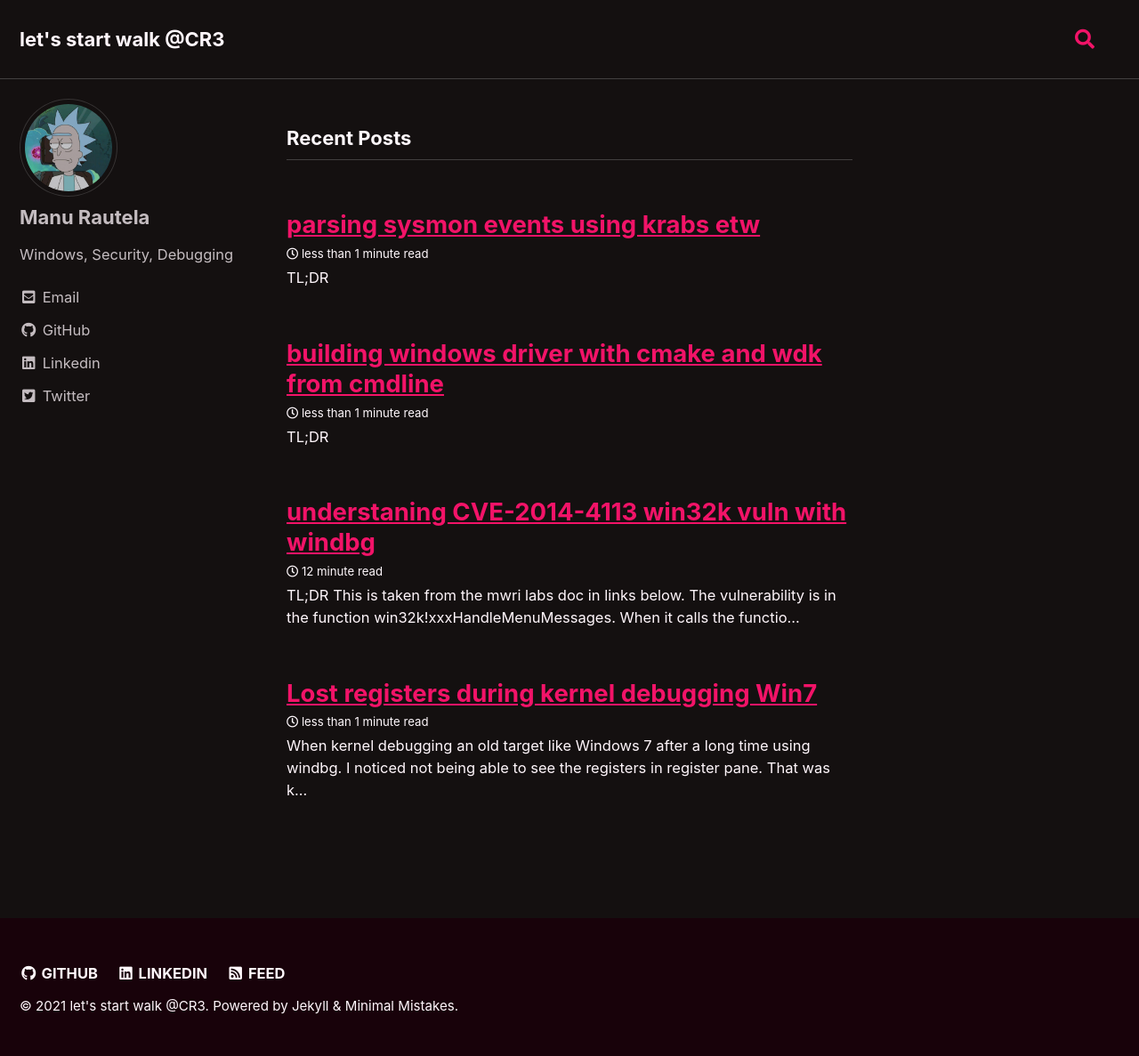
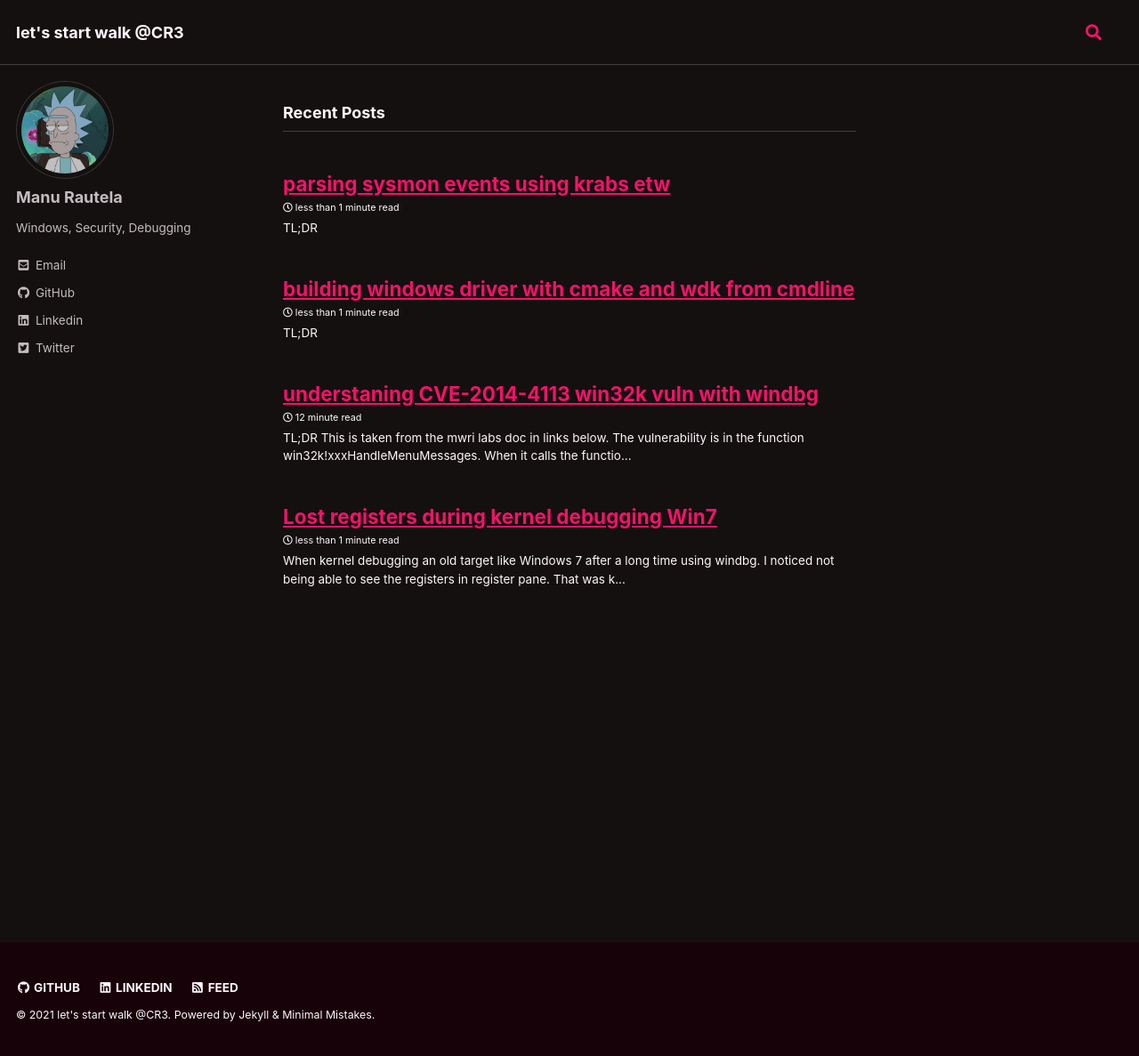
Before and after one commit to manurautela/manurautela.github.io, a Jekyll site: the page built from index.html, in a window 1280 px wide and 1187 px high. Shown: the whole window at 89% size. Built offline with Jekyll 4.4.1, drawn with Linux system fonts in a browser that asks for light colours; cached includes are drawn as plain includes; the list of posts is cut into pages by our own code.

Commit message:
Change default font size

```diff
--- a/assets/css/main.scss
+++ b/assets/css/main.scss
@@ -6,3 +6,19 @@
 
 @import "minimal-mistakes/skins/{{ site.minimal_mistakes_skin | default: 'default' }}"; // skin
 @import "minimal-mistakes"; // main partials
+
+html {
+  font-size: 10px; // change to whatever
+
+  @include breakpoint($medium) {
+    font-size: 12px; // change to whatever
+  }
+
+  @include breakpoint($large) {
+    font-size: 16px; // change to whatever
+  }
+
+  @include breakpoint($x-large) {
+    font-size: 18px; // change to whatever
+  }
+}
```
